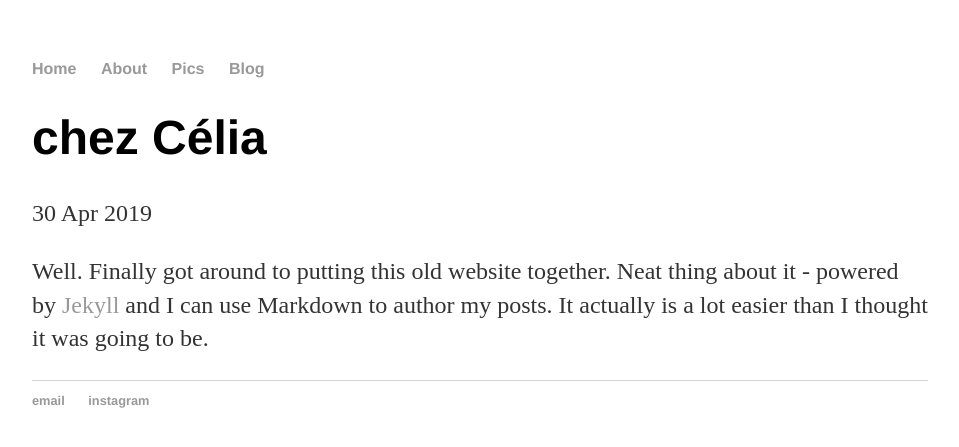
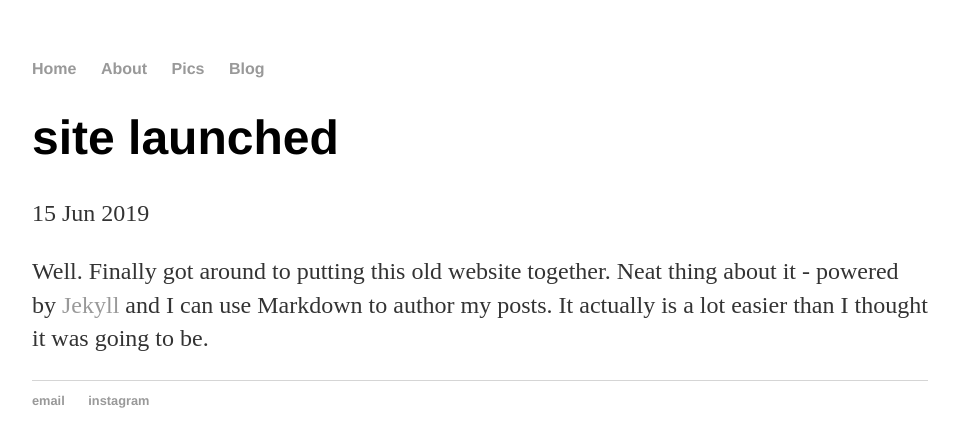
Before and after one commit to iamcelia/iamcelia.github.io, a Jekyll site: the page built from _posts/2019-04-30-site-launched.md, in a window 1280 px wide. Shown: the top 447 px of the page, without its empty margins (160-1119 px from the left). Built offline with Jekyll 4.4.1, drawn with Linux system fonts in a browser that asks for light colours.

Commit message:
Update 2019-04-30-site-launched.md

```diff
--- a/_posts/2019-04-30-site-launched.md
+++ b/_posts/2019-04-30-site-launched.md
@@ -1,7 +1,7 @@
 ---
 layout: post
-title: "chez Célia"
-date: 2019-04-30
+title: "site launched"
+date: 2019-06-15
 ---
 
 Well. Finally got around to putting this old website together. Neat thing about it - powered by [Jekyll](http://jekyllrb.com) and I can use Markdown to author my posts. It actually is a lot easier than I thought it was going to be.
```
